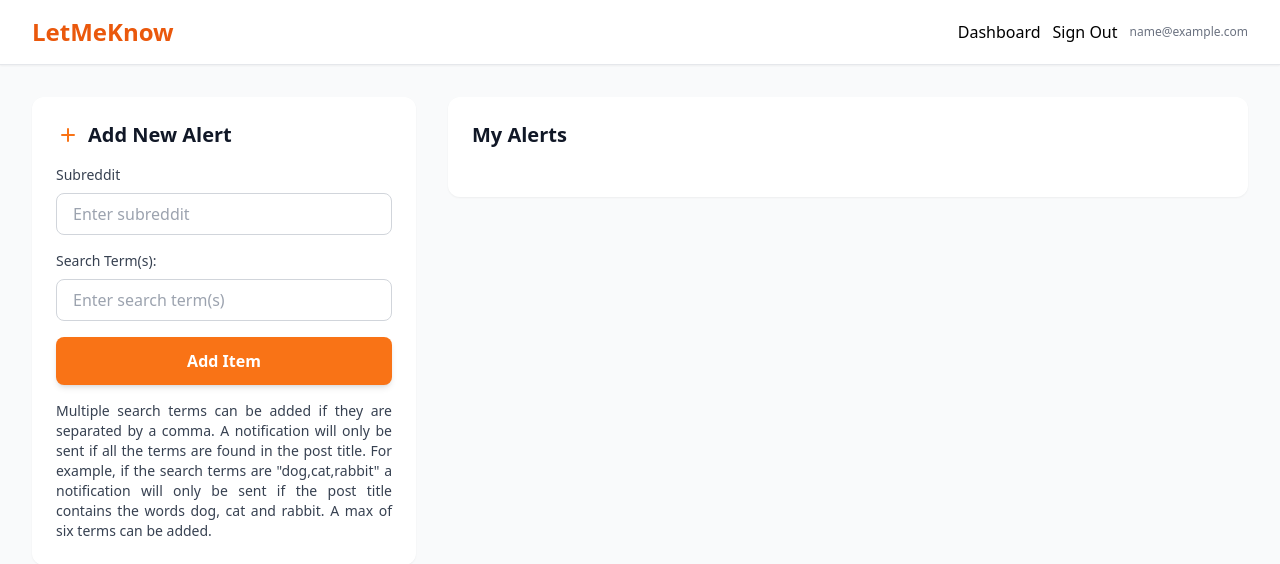
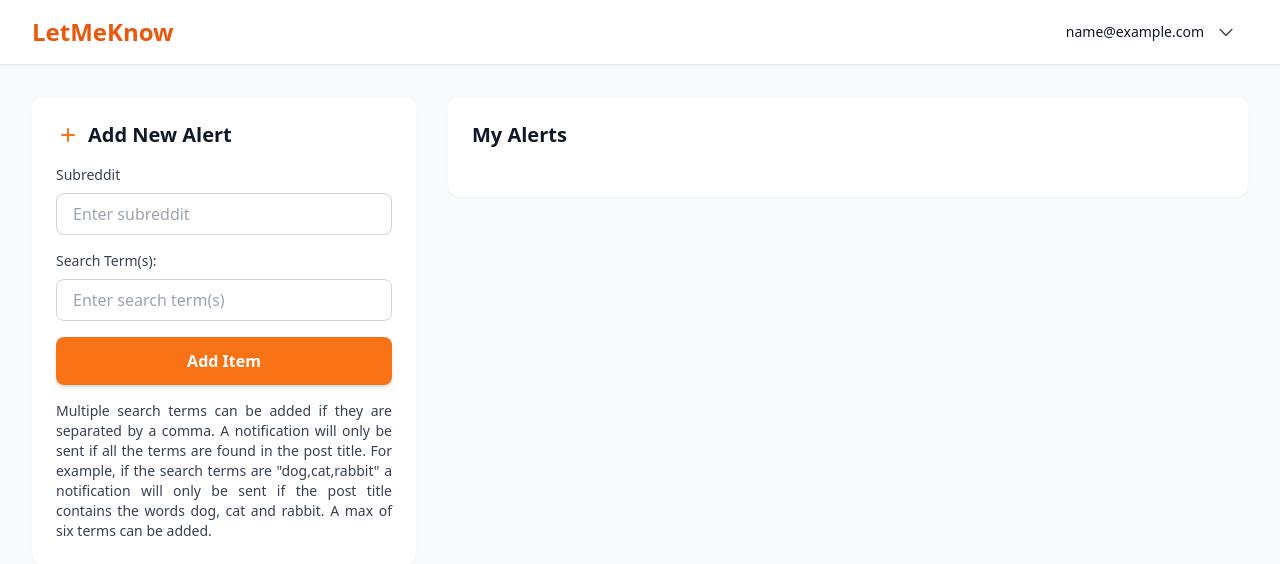
Before and after one commit to lkrbnsn/reddit-bot, a Flask app: page /get_page in a window 1280 px wide. Shown: the top 564 px of the page. Run offline with Flask 3, Linux system fonts and the light colour scheme; the visitor is signed in with stand-in values (Sample User, id 1); data that the repository does not hold is empty; some libraries are stand-ins or nearby versions.

Commit message:
ui: add dropdown with user functionality
User functionality including links to dashboard, settings, help and sign
out are moved to a dropdown that is only visible to logged in users. A
link to the dashboard is added to the landing page if the user is logged
in.

```diff
--- a/application/templates/base.html
+++ b/application/templates/base.html
@@ -34,31 +34,65 @@
                     <a class="text-2xl font-bold text-orange-600" href="{{url_for('main.home_page')}}">LetMeKnow</a>
                 </div>
                 <div class="flex items-center space-x-4">
+                    {% if not current_user.is_authenticated %}
                     <div class="flex items-center space-x-3">
-                        {% if current_user.is_authenticated %}
-                        <a href="{{ url_for('main.the_get_page') }}">
-                            Dashboard
-                        </a>
-                        {% endif %}
-                        {% if not current_user.is_authenticated %}
                         <a href="{{ url_for('auth.login') }}">
                             Sign In
                         </a>
-                        <a href="{{ url_for('auth.signup') }}">
-                            Register
-                        </a>
-                        {% endif %}
-                        {% if current_user.is_authenticated %}
-                        <a href="{{ url_for('auth.logout') }}">
-                            Sign Out
-                        </a>
-                        {% endif %}
-                        {% if current_user.is_authenticated %}
-                        <div class="text-right">
-                            <p class="text-xs text-gray-500">{{ email }}</p>
+                    </div>
+                    {% endif %}
+                    {% if current_user.is_authenticated %}
+                    {% if not email %}
+                    <a href="{{ url_for('main.the_get_page') }}">
+                        Dashboard
+                    </a>
+                    {% else %}
+                    <div class="relative">
+                        <button onclick="toggleUserMenu()" class="flex items-center space-x-3 hover:bg-gray-50 rounded-lg px-3 py-2 transition">
+                            <div class="text-right">
+                                <p class="text-sm font-medium text-gray-900">{{ email }}</p>
+                            </div>
+                            <svg class="w-5 h-5 text-gray-600" fill="none" stroke="currentColor" viewBox="0 0 24 24">
+                                <path stroke-linecap="round" stroke-linejoin="round" stroke-width="2" d="M19 9l-7 7-7-7"></path>
+                            </svg>
+                        </button>
+
+                        <!-- Dropdown Menu -->
+                        <div id="userMenu" class="hidden absolute right-0 mt-2 w-56 bg-white rounded-lg shadow-lg border border-gray-200 py-2 z-50">
+                            <div class="px-4 py-2 border-b border-gray-200">
+                                <p class="text-sm text-gray-500">Signed in as</p>
+                                <p class="text-sm font-medium text-gray-900 truncate">{{ email }}</p>
+                            </div>
+                            <a href="{{ url_for('main.the_get_page') }}" class="flex items-center px-4 py-2 text-sm text-gray-700 hover:bg-gray-50 transition">
+                                <svg class="w-5 h-5 mr-3 text-gray-600" fill="none" stroke="currentColor" viewBox="0 0 24 24">
+                                    <path stroke-linecap="round" stroke-linejoin="round" stroke-width="2" d="M3 12l2-2m0 0l7-7 7 7M5 10v10a1 1 0 001 1h3m10-11l2 2m-2-2v10a1 1 0 01-1 1h-3m-6 0a1 1 0 001-1v-4a1 1 0 011-1h2a1 1 0 011 1v4a1 1 0 001 1m-6 0h6"></path>
+                                </svg>
+                                Dashboard
+                            </a>
+                            <a href="#" class="flex items-center px-4 py-2 text-sm text-gray-700 hover:bg-gray-50 transition">
+                                <svg class="w-5 h-5 mr-3 text-gray-600" fill="none" stroke="currentColor" viewBox="0 0 24 24">
+                                    <path stroke-linecap="round" stroke-linejoin="round" stroke-width="2" d="M10.325 4.317c.426-1.756 2.924-1.756 3.35 0a1.724 1.724 0 002.573 1.066c1.543-.94 3.31.826 2.37 2.37a1.724 1.724 0 001.065 2.572c1.756.426 1.756 2.924 0 3.35a1.724 1.724 0 00-1.066 2.573c.94 1.543-.826 3.31-2.37 2.37a1.724 1.724 0 00-2.572 1.065c-.426 1.756-2.924 1.756-3.35 0a1.724 1.724 0 00-2.573-1.066c-1.543.94-3.31-.826-2.37-2.37a1.724 1.724 0 00-1.065-2.572c-1.756-.426-1.756-2.924 0-3.35a1.724 1.724 0 001.066-2.573c-.94-1.543.826-3.31 2.37-2.37.996.608 2.296.07 2.572-1.065z"></path>
+                                    <path stroke-linecap="round" stroke-linejoin="round" stroke-width="2" d="M15 12a3 3 0 11-6 0 3 3 0 016 0z"></path>
+                                </svg>
+                                Settings
+                            </a>
+                            <a href="#" class="flex items-center px-4 py-2 text-sm text-gray-700 hover:bg-gray-50 transition">
+                                <svg class="w-5 h-5 mr-3 text-gray-600" fill="none" stroke="currentColor" viewBox="0 0 24 24">
+                                    <path stroke-linecap="round" stroke-linejoin="round" stroke-width="2" d="M8.228 9c.549-1.165 2.03-2 3.772-2 2.21 0 4 1.343 4 3 0 1.4-1.278 2.575-3.006 2.907-.542.104-.994.54-.994 1.093m0 3h.01M21 12a9 9 0 11-18 0 9 9 0 0118 0z"></path>
+                                </svg>
+                                Help
+                            </a>
+                            <div class="border-t border-gray-200 my-2"></div>
+                            <a href="{{ url_for('auth.logout') }}" class="flex items-center w-full px-4 py-2 text-sm text-red-600 hover:bg-red-50 transition">
+                                <svg class="w-5 h-5 mr-3" fill="none" stroke="currentColor" viewBox="0 0 24 24">
+                                    <path stroke-linecap="round" stroke-linejoin="round" stroke-width="2" d="M17 16l4-4m0 0l-4-4m4 4H7m6 4v1a3 3 0 01-3 3H6a3 3 0 01-3-3V7a3 3 0 013-3h4a3 3 0 013 3v1"></path>
+                                </svg>
+                                Sign out
+                            </a>
                         </div>
-                        {% endif %}
                     </div>
+                    {% endif %}
+                    {% endif %}
                 </div>
             </div>
         </div>
@@ -93,5 +127,11 @@
             </div>
         </div>
     </footer>
+    <script>
+        function toggleUserMenu() {
+            const menu = document.getElementById('userMenu');
+            menu.classList.toggle('hidden');
+        }
+    </script>
 </body>
 </html>
```
